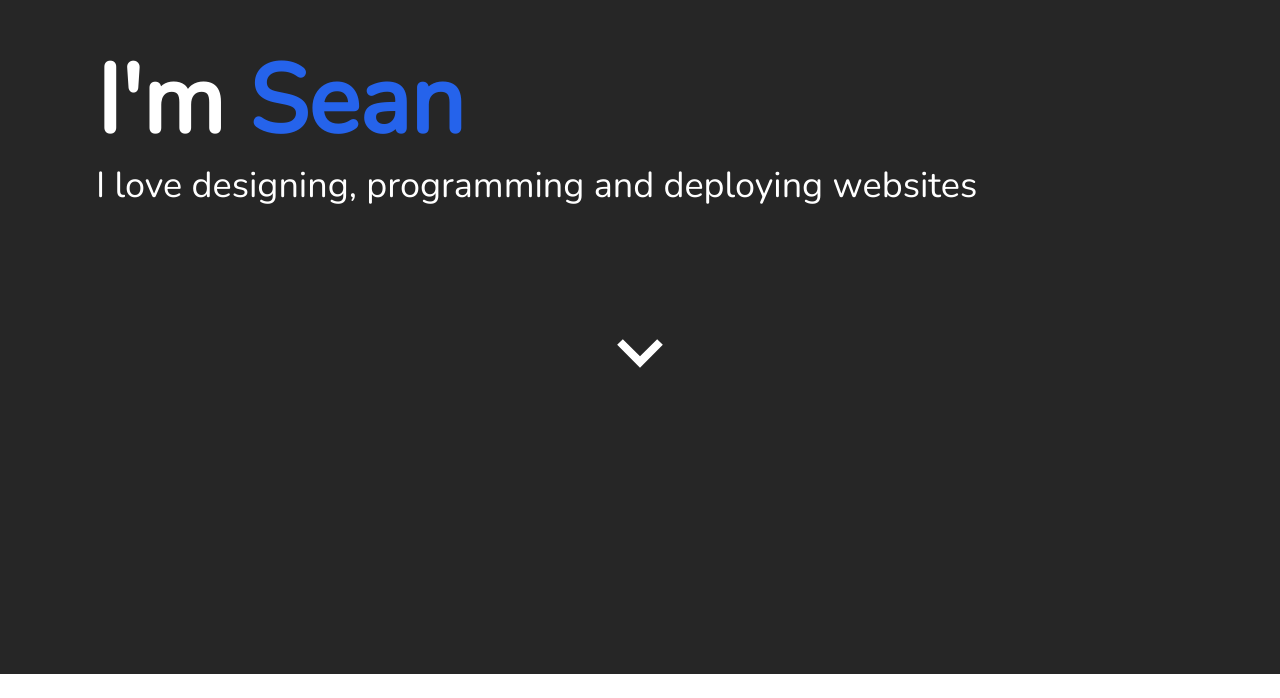
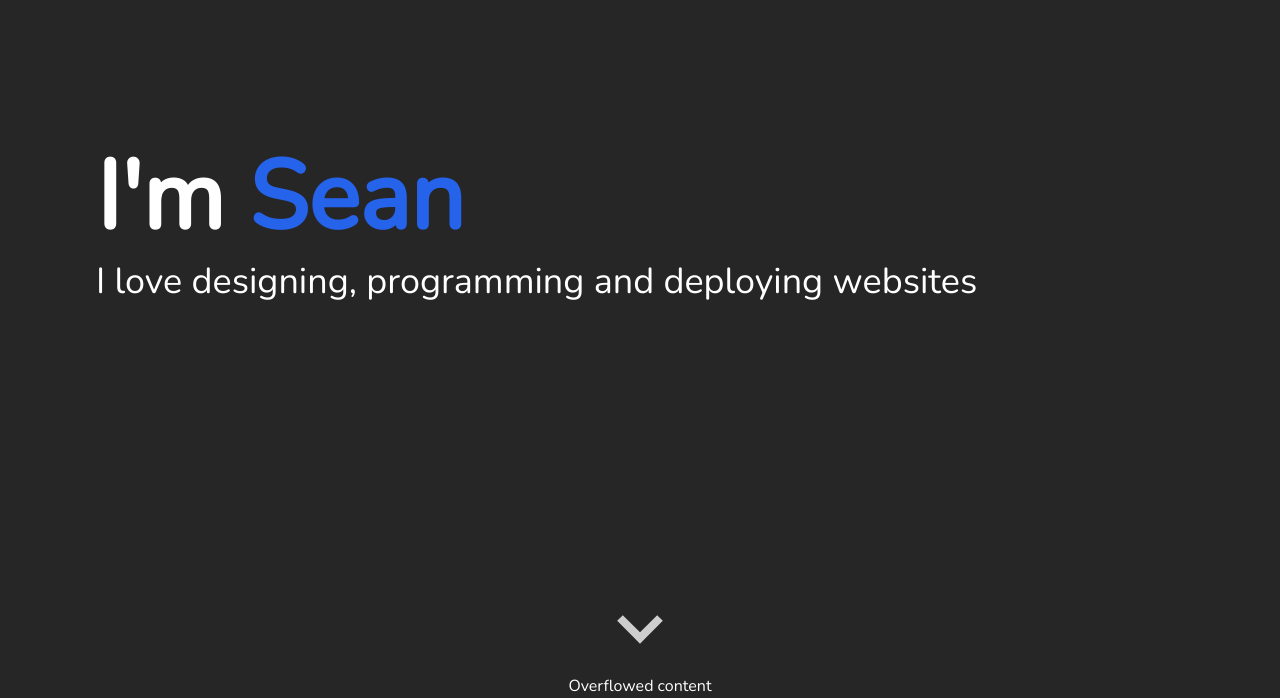
Before and after one commit to MartyMcKnife/portfolio, a Next.js app: page / in a window 1280 px wide. Shown: the part 126-824 px from the top of the page. Before the commit the page ends 800 px from the top, so only its background shows below. Built offline with nearby package versions, Linux system fonts and the light colour scheme.

Commit message:
Made hero work and look nice

```diff
--- a/components/Hero.tsx
+++ b/components/Hero.tsx
@@ -1,26 +1,44 @@
 import React, { ReactElement, useEffect, useState } from "react";
-import { useViewportScroll, motion, AnimatePresence } from "framer-motion";
+import { motion, AnimatePresence } from "framer-motion";
 import { BiChevronDown } from "react-icons/bi";
 import Link from "next/link";
 
-export default function Hero(): ReactElement {
-  const { scrollYProgress } = useViewportScroll();
-  const [intro, setIntro] = useState(false);
+interface Props {
+  content: boolean;
+  setContent: React.Dispatch<React.SetStateAction<boolean>>;
+}
+
+export default function Hero({ content, setContent }: Props): ReactElement {
+  const [intro, setIntro] = useState(true);
   useEffect(() => {
-    if (scrollYProgress.get() > 0.1) {
-      setIntro((state) => !state);
-    }
-  }, [scrollYProgress]);
+    const interval = setInterval(() => {
+      setIntro(false);
+      clearInterval(interval);
+    }, 2000);
+
+    const interval2 = setInterval(() => {
+      setContent(true);
+      clearInterval(interval2);
+    }, 3500);
+    return () => {
+      clearInterval(interval);
+      clearInterval(interval2);
+    };
+  }, [setContent, setIntro]);
 
   return (
-    <div className="font-bold text-6xl md:text-8xl pb-24 w-full text-white h-full">
-      <AnimatePresence>
+    <div
+      className={`h-screen w-full font-bold text-6xl md:text-8xl text-white flex flex-col ${
+        content ? "" : "overflow-y-hidden"
+      }`}
+    >
+      <div className=" h-full flex items-center justify-center md:justify-start">
+        <AnimatePresence exitBeforeEnter>
           {intro ? (
-          <>
             <motion.h1
-              initial={{ y: "110vh" }}
-              animate={{ y: 0 }}
-              exit={{ y: "-110vh" }}
+              initial={{ y: "110vh", opacity: 0 }}
+              animate={{ y: 0, opacity: 1 }}
+              exit={{ y: "-110vh", opacity: 0 }}
               transition={{ type: "spring", stiffness: 60, mass: 0.6 }}
               className="whitespace-nowrap"
             >
@@ -28,13 +46,12 @@ export default function Hero(): ReactElement {
               {/* To fix this, we just use a span and override it */}
               Hi <span className="font-normal">&#128075;</span>
             </motion.h1>
-          </>
           ) : (
-          <>
+            <section>
               <motion.h1
-              initial={{ y: "110vh" }}
-              animate={{ y: 0 }}
-              exit={{ y: "-110vh" }}
+                initial={{ y: "110vh", opacity: 0 }}
+                animate={{ y: 0, opacity: 1 }}
+                exit={{ y: "-110vh", opacity: 0 }}
                 transition={{ type: "spring", stiffness: 60, mass: 0.6 }}
                 className="whitespace-nowrap"
               >
@@ -54,24 +71,30 @@ export default function Hero(): ReactElement {
               >
                 I love designing, programming and deploying websites
               </motion.h2>
+            </section>
+          )}
+        </AnimatePresence>
+      </div>
+
       <motion.div
-              className="w-full flex justify-center items-center pt-24"
-              animate={{ opacity: [0, 0, 1, 1, 1, 1, 0, 0] }}
+        className={`w-full flex justify-center items-center ${
+          intro ? "hidden" : ""
+        }`}
+        initial={{ opacity: 0 }}
+        animate={{ opacity: [0, 0, 1, 1, 1, 1, 0] }}
         transition={{
-                delay: 1.5,
-                transition: 2,
+          //Starts 1.5 seconds after Hi is gone
+          delay: 3.5,
+          transition: 1,
           repeat: Infinity,
           ease: "linear",
-                repeatDelay: 1,
+          repeatDelay: 0.5,
         }}
       >
         <Link href="#about" passHref>
           <BiChevronDown className="cursor-pointer" />
         </Link>
       </motion.div>
-          </>
-        )}
-      </AnimatePresence>
     </div>
   );
 }
--- a/pages/index.tsx
+++ b/pages/index.tsx
@@ -1,11 +1,14 @@
 import Hero from "../components/Hero";
+import React, { ReactElement, useState } from "react";
 
-const index = () => {
+export default function Index(): ReactElement {
+  const [content, setContent] = useState(false);
   return (
-    <div className="bg-neutral-800 min-h-screen px-16 justify-center md:justify-start md:px-24 flex items-center">
-      <Hero />
+    <div className="bg-neutral-800 px-16 md:px-24 ">
+      <Hero content={content} setContent={setContent} />
+      {content && (
+        <div className="text-white text-center">Overflowed content</div>
+      )}
     </div>
   );
-};
-
-export default index;
+}
```
Lines whose indentation alone changed are shown as unchanged.
